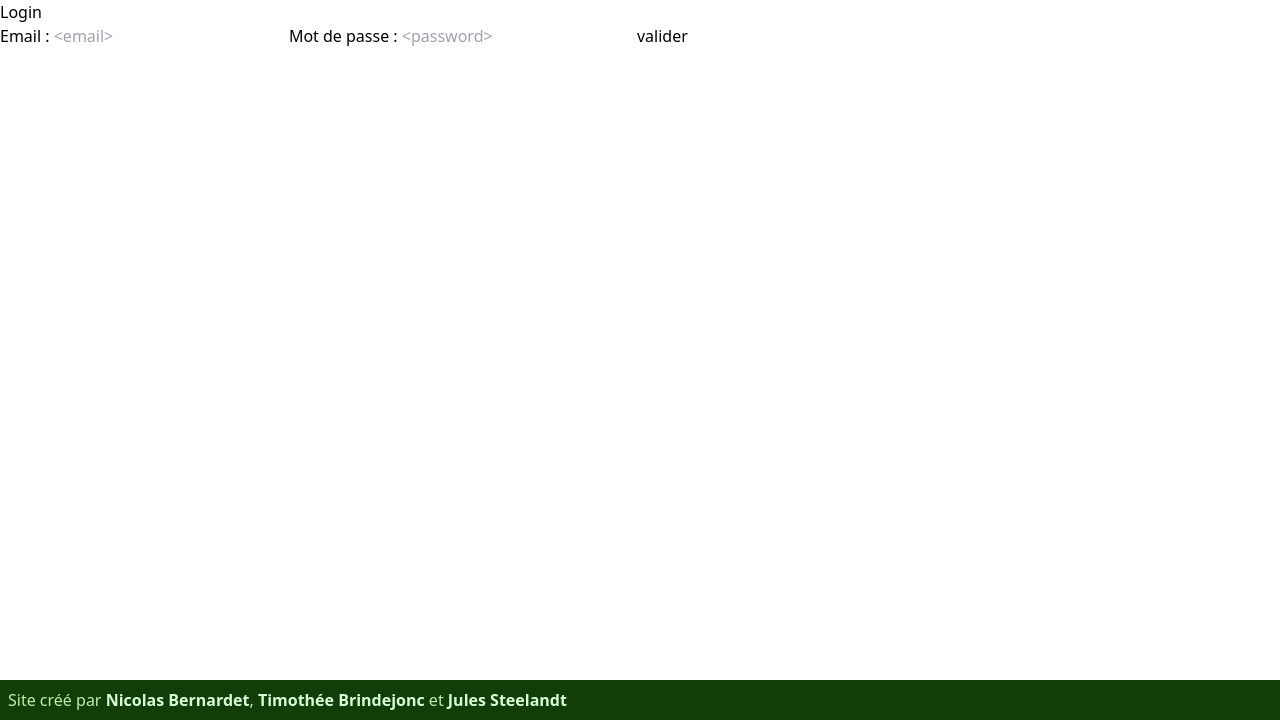
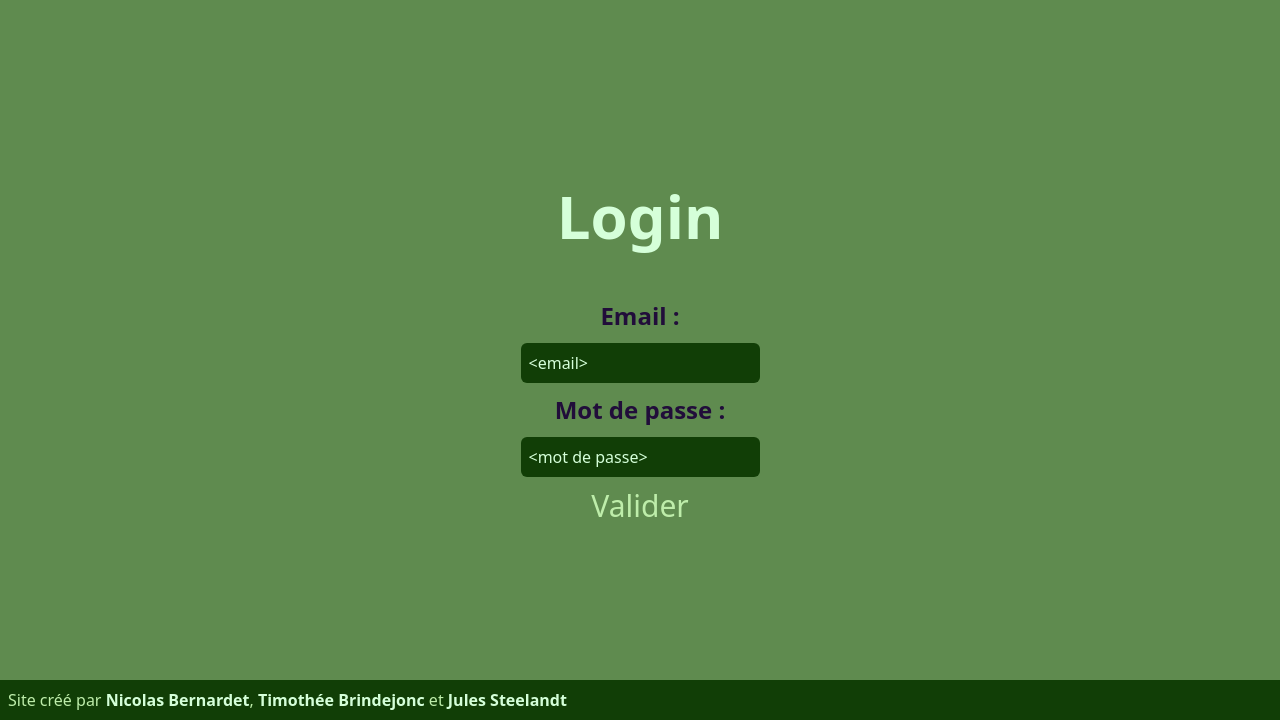
Before and after one commit to Timeuh/MyGiftBox, a PHP site: template appli/src/templates/login.twig in a window 1280 px wide. Shown: the part 80-800 px from the top of the page. Run offline with PHP 8.4, Linux system fonts and the light colour scheme; the template is opened without the code that fills it, so the values that code supplies are empty; some libraries are stand-ins or nearby versions.

Commit message:
style: restyle la page de connexion

```diff
--- a/appli/public/style/output.css
+++ b/appli/public/style/output.css
@@ -593,6 +593,50 @@ video {
   color: rgb(190 237 170 / var(--tw-text-opacity));
 }
 
+.login-form {
+  display: flex;
+  height: 100%;
+  width: 100%;
+  flex-direction: column;
+  align-items: center;
+  justify-content: space-around;
+}
+
+.form-label {
+  font-size: 1.5rem;
+  line-height: 2rem;
+  font-weight: 700;
+  --tw-text-opacity: 1;
+  color: rgb(33 13 58 / var(--tw-text-opacity));
+}
+
+.form-input {
+  height: 2.5rem;
+  border-radius: 0.375rem;
+  --tw-bg-opacity: 1;
+  background-color: rgb(17 62 6 / var(--tw-bg-opacity));
+  -webkit-padding-start: 0.5rem;
+          padding-inline-start: 0.5rem;
+  --tw-text-opacity: 1;
+  color: rgb(213 255 217 / var(--tw-text-opacity));
+  outline: 2px solid transparent;
+  outline-offset: 2px;
+}
+
+.form-input::-moz-placeholder {
+  --tw-text-opacity: 1;
+  color: rgb(213 255 217 / var(--tw-text-opacity));
+}
+
+.form-input::placeholder {
+  --tw-text-opacity: 1;
+  color: rgb(213 255 217 / var(--tw-text-opacity));
+}
+
+.form-input:focus {
+  outline-color: #210D3A;
+}
+
 .absolute {
   position: absolute;
 }
@@ -611,6 +655,10 @@ video {
 
 .hidden {
   display: none;
+}
+
+.h-1\/3 {
+  height: 33.333333%;
 }
 
 .h-1\/4 {
--- a/appli/src/templates/login.twig
+++ b/appli/src/templates/login.twig
@@ -1,14 +1,16 @@
 {% extends 'layout.twig' %}
 
 {% block content %}
-    <h1>Login</h1>
-    <div id="login">
-        <form id="connexion" method="post" action="{{ url_for('login') }}">
-            <label>Email : </label>
-            <input name="email" type="email" placeholder="<email>">
-            <label>Mot de passe : </label>
-            <input name="password" type="password" placeholder="<password>">
-            <button type="submit">valider</button>
-        </form>
-    </div>
+    <section id="homepage" class="bg-main-background w-full h-[90vh] flex flex-col justify-center items-center space-y-12">
+        <h1 class="text-6xl font-bold text-tea-green">Login</h1>
+        <div id="login" class="h-1/3">
+            <form id="connexion" method="post" action="{{ url_for('login') }}" class="login-form">
+                <label class="form-label">Email : </label>
+                <input name="email" type="email" placeholder="<email>" class="form-input">
+                <label class="form-label">Mot de passe : </label>
+                <input name="password" type="password" placeholder="<mot de passe>" class="form-input">
+                <button type="submit" class="login-link text-3xl">Valider</button>
+            </form>
+        </div>
+    </section>
 {% endblock %}
```
Also changed, not shown: appli/public/style/main.css (+12 -0 lines).
